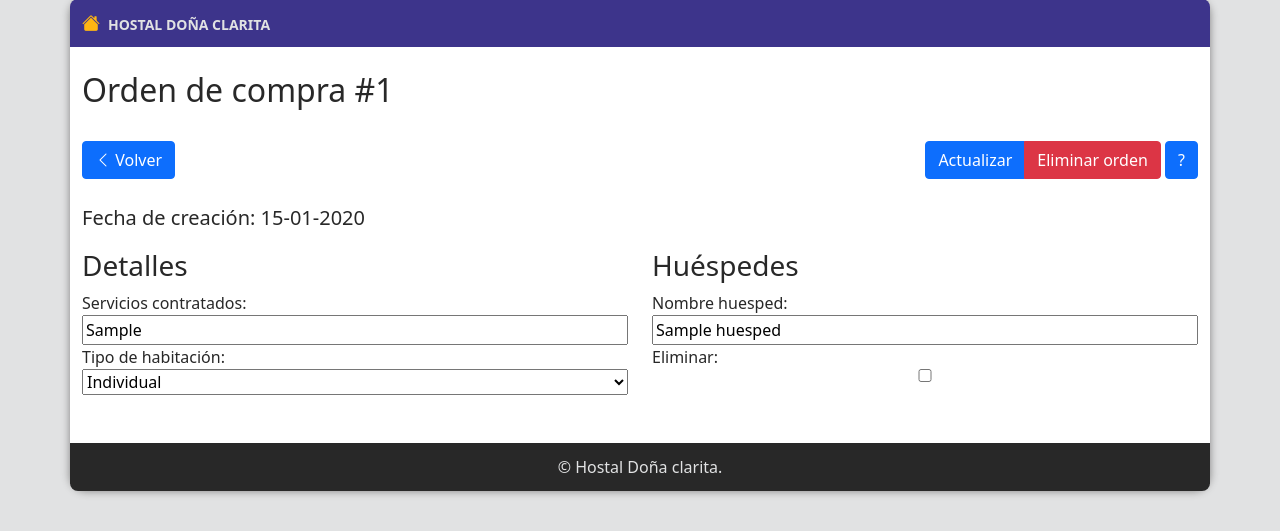
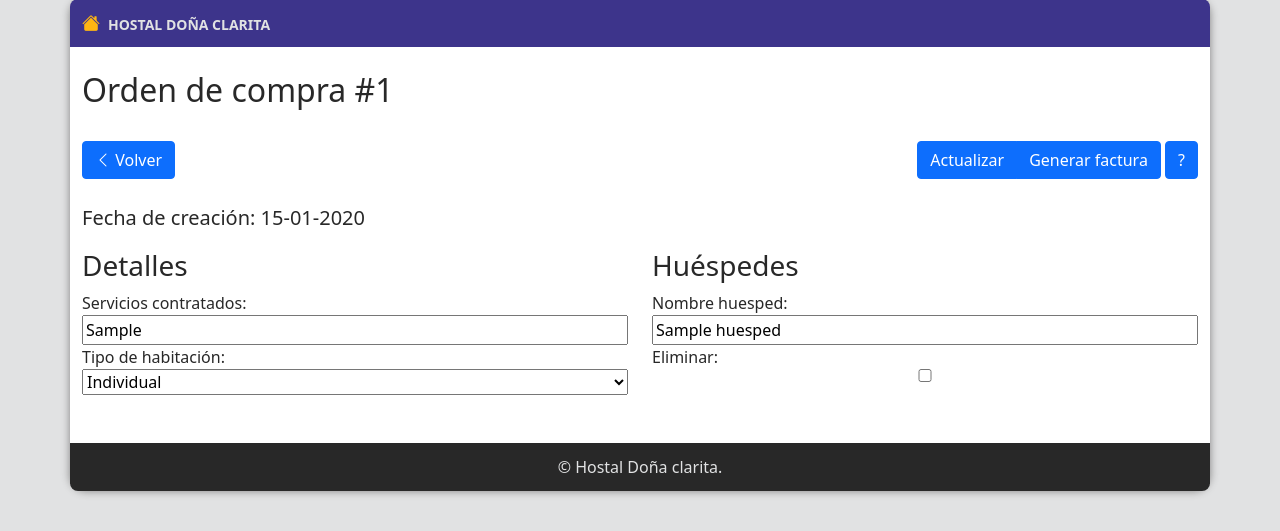
Before and after one commit to 96seba/hostal-clarita, a Django app: page /panel/cliente/ordenes_compra/detalle/1 in a window 1280 px wide. Shown: the part 25-556 px from the top of the page. Run offline with Django 3.2, Linux system fonts and the light colour scheme; tables that the repository leaves empty hold one stand-in row (values such as "Sample post").

Commit message:
CU007 generar factura + listar + ver factura

```diff
--- a/Negocio/urls.py
+++ b/Negocio/urls.py
@@ -4,7 +4,11 @@ from .views import (
     listar_ordenes_compra,
     registro_orden_compra,
     editar_orden_compra,
-    eliminar_orden_compra
+    eliminar_orden_compra,
+    listar_facturas,
+    generar_factura,
+    detalle_factura,
+    anular_factura
 )
 
 urlpatterns = [
@@ -13,4 +17,8 @@ urlpatterns = [
     path('ordenes_compra/ingresar/', registro_orden_compra, name='registro_orden_compra'),
     path('ordenes_compra/detalle/<int:oc_id>', editar_orden_compra, name='editar_orden_compra'),
     path('ordenes_compra/eliminar/<int:oc_id>', eliminar_orden_compra, name='eliminar_orden_compra'),
+    path('facturas/', listar_facturas, name='listar_facturas'),
+    path('facturas/generar/<int:oc_id>', generar_factura, name='generar_factura'),
+    path('facturas/detalle/<int:id_factura>', detalle_factura, name='detalle_factura'),
+    path('facturas/anular/<int:id_factura>', anular_factura, name='anular_factura')
 ]
--- a/Negocio/views.py
+++ b/Negocio/views.py
@@ -1,9 +1,17 @@
 from django.shortcuts import render, redirect
 from django.forms import inlineformset_factory
+from django.core.exceptions import ObjectDoesNotExist
 from Usuarios.models import Roles
 from Usuarios.forms import FormularioUsuario, FormularioCliente
-from .models import OrdenDeCompra, Huesped
+from .models import OrdenDeCompra, Huesped, Factura
 from .forms import FormularioOrdenCompra, FormulariosHuespedes
+
+
+PRECIO_HABITACION = [
+    ('individual', 12990),
+    ('doble', 15990),
+    ('matrimonial', 19990),
+]
 
 
 def registro_cliente(request):
@@ -98,3 +106,41 @@ def eliminar_orden_compra(request, oc_id):
     orden = OrdenDeCompra.objects.get(id_orden_compra=oc_id)
     orden.delete()
     return redirect('listar_ordenes_compra')
+
+
+def generar_factura(request, oc_id):
+    orden = OrdenDeCompra.objects.get(id_orden_compra=oc_id)
+    precio_habitacion = 0
+    for habitacion in PRECIO_HABITACION:
+        if habitacion[0] == orden.tipos_habitacion:
+            precio_habitacion = habitacion[1]
+    total = orden.cantidad_huespedes * precio_habitacion
+    nueva_factura = Factura(id_orden_compra=orden, total=total, estado_factura=1)
+    nueva_factura.save()
+    return redirect('listar_facturas')
+
+
+def listar_facturas(request):
+    rut_cliente = request.user.cliente.rut_cliente
+    ordenes_compra = OrdenDeCompra.objects.filter(rut_cliente=rut_cliente)
+    facturas = []
+    ordenes_no_facturadas = []
+    for orden in ordenes_compra:
+        try:
+            factura = Factura.objects.get(id_orden_compra=orden.id_orden_compra)
+            facturas.append(factura)
+        except ObjectDoesNotExist:
+            ordenes_no_facturadas.append(orden)
+    return render(request, 'Negocio/lista_facturas.html', {'facturas': facturas})
+
+
+def detalle_factura(request, id_factura):
+    factura = Factura.objects.get(nro_factura=id_factura)
+    return render(request, 'Negocio/detalle_factura.html', {'factura': factura})
+
+
+def anular_factura(request, id_factura):
+    # recuperar factura
+    # eliminar factura
+    # redirigir a lista
+    pass
--- a/templates/Negocio/editar_orden_compra.html
+++ b/templates/Negocio/editar_orden_compra.html
@@ -13,16 +13,16 @@
             <div class="col-12 mb-4">
                 <h2>Orden de compra #{{ orden.id_orden_compra }}</h2>
             </div>
-            <div class="col-2 col-sm-6 mb-4">
+            <div class="col-2 col-md-4 mb-4">
                 <a href="{% url 'listar_ordenes_compra' %}" class="btn btn-primary">
                     <span class="bi-chevron-left"></span>
-                    <span class="d-none d-sm-inline"> Volver</span>
+                    <span class="d-none d-md-inline"> Volver</span>
                 </a>
             </div>
-            <div class="col-10 col-sm-6 mb-4 text-end">
+            <div class="col-10 col-md-8 mb-4 text-end">
                 <div class="btn-group">
                     <button type="submit" class="btn btn-primary">Actualizar</button>
-                    <a href="{% url 'eliminar_orden_compra' orden.id_orden_compra %}" onclick="return confirm('¿Confirma eliminación de esta orden? Esta acción no se puede deshacer')" class="btn btn-danger">Eliminar orden</a>
+                    <a href="{% url 'generar_factura' orden.id_orden_compra %}" class="btn btn-primary">Generar factura</a>
                 </div>
                 <button class="btn btn-primary">?</button>
             </div>
--- a/templates/base.html
+++ b/templates/base.html
@@ -89,7 +89,7 @@
                         <a href="{% url 'listar_ordenes_compra' %}" id="ordenes-compra" class="nav-link">Órdenes de compra</a>
                     </li>
                     <li class="nav-item">
-                        <a href="#" id="facturas" class="nav-link">Facturas</a>
+                        <a href="{% url 'listar_facturas' %}" id="facturas" class="nav-link">Facturas</a>
                     </li>
                     {% endif %}
                 </ul>
```
Also changed, not shown: templates/Negocio/detalle_factura.html (+8 -11 lines), templates/Negocio/lista_facturas.html (+16 -21 lines), templates/Negocio/lista_orden_compra.html (+16 -5 lines).
